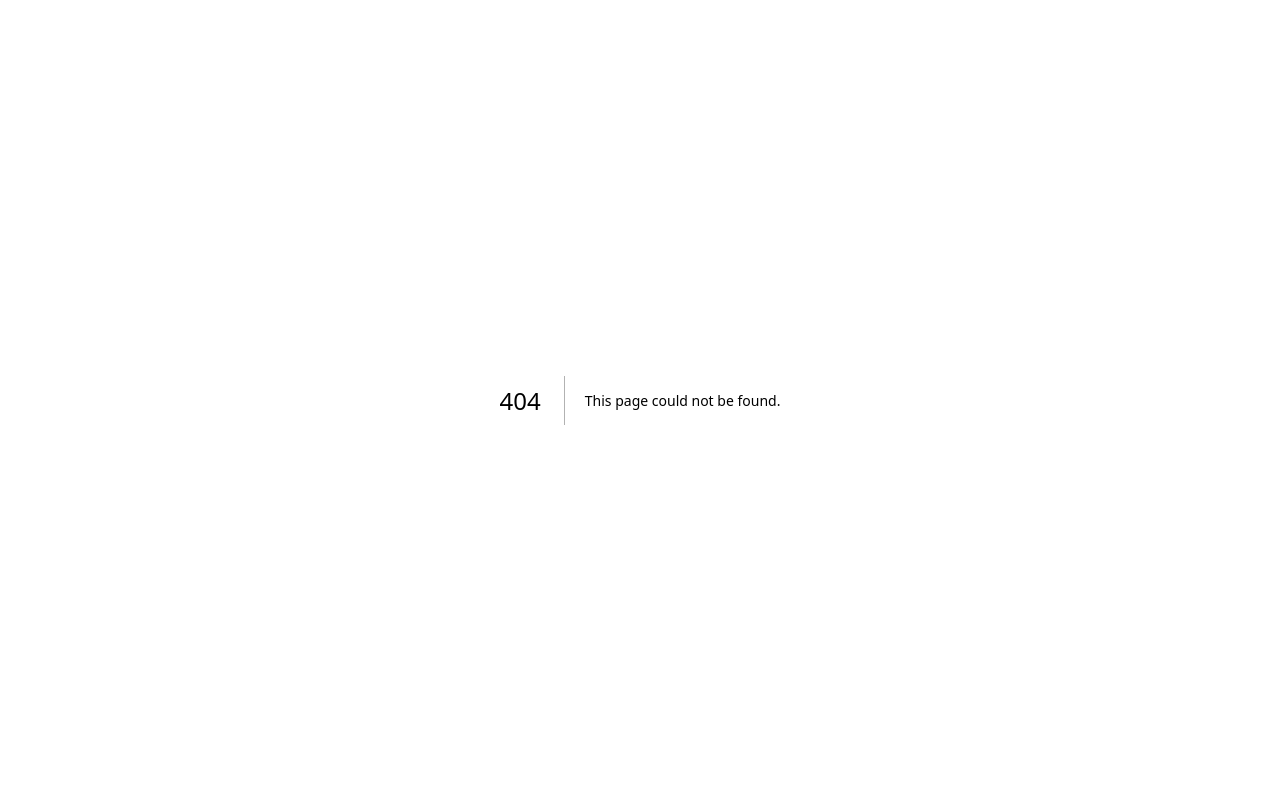
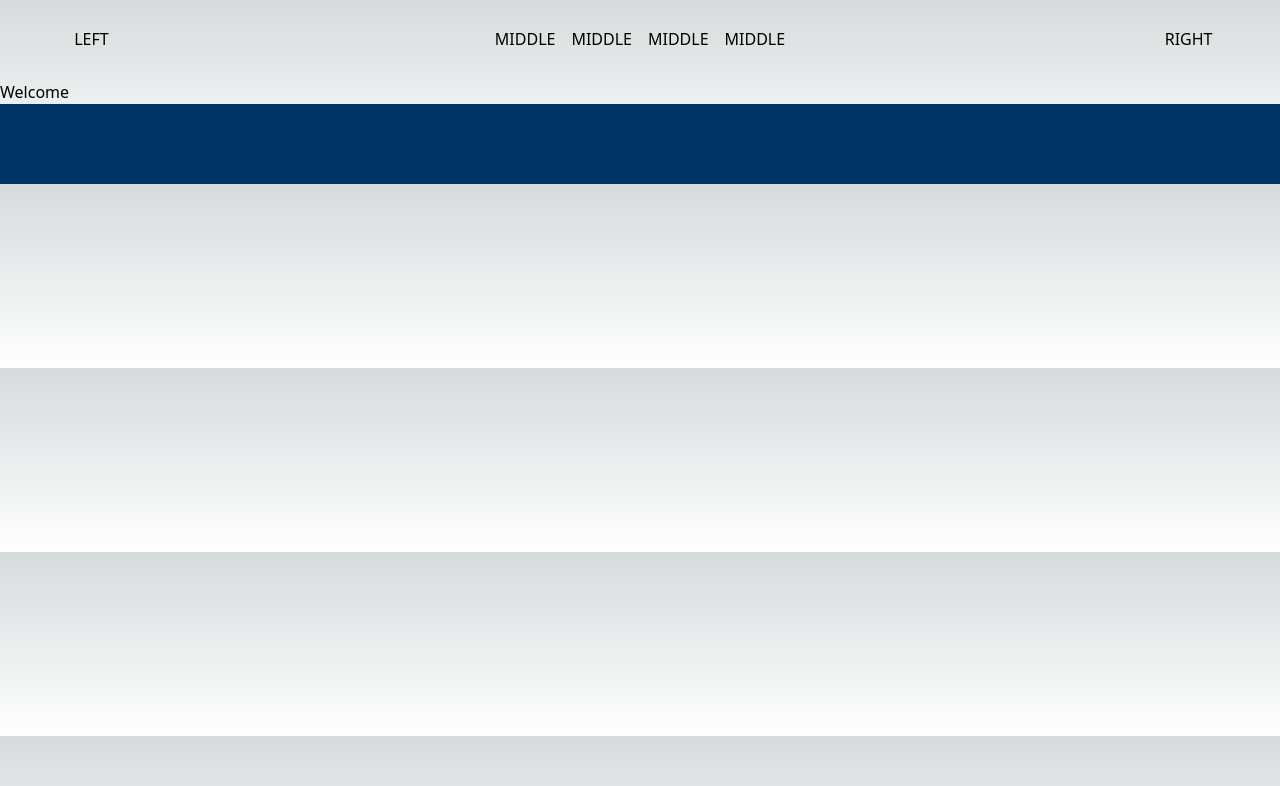
Before and after one commit to MythosMa/my-site-react, a Next.js app: page /welcome in a window 1280 px wide. Before the commit this address had no page. Shown: the top 786 px of the page. Built offline with nearby package versions, Linux system fonts and the light colour scheme.

Commit message:
first init

```diff
--- a/next.config.mjs
+++ b/next.config.mjs
@@ -1,4 +1,9 @@
 /** @type {import('next').NextConfig} */
-const nextConfig = {};
+
+const nextConfig = {
+  compiler: {
+    styledComponents: true,
+  },
+};
 
 export default nextConfig;
--- a/src/app/layout.tsx
+++ b/src/app/layout.tsx
@@ -1,8 +1,8 @@
 import type { Metadata } from "next";
-import { Inter } from "next/font/google";
 import "./globals.css";
 
-const inter = Inter({ subsets: ["latin"] });
+import Header from "@/components/header";
+import Footer from "@/components/footer";
 
 export const metadata: Metadata = {
   title: "Create Next App",
@@ -16,7 +16,11 @@ export default function RootLayout({
 }>) {
   return (
     <html lang="en">
-      <body className={inter.className}>{children}</body>
+      <body className="flex flex-col">
+        <Header></Header>
+        <div className="flex-1">{children}</div>
+        <Footer></Footer>
+      </body>
     </html>
   );
 }
--- /dev/null
+++ b/src/app/welcome/page.tsx
@@ -0,0 +1,3 @@
+export default function Welcome() {
+  return <h1>Welcome</h1>;
+}
--- /dev/null
+++ b/src/components/footer/index.tsx
@@ -0,0 +1,3 @@
+export default function Footer() {
+    return <div className="w-full h-[10vh] bg-[#003366]"></div>;
+  }
--- /dev/null
+++ b/src/components/header/index.tsx
@@ -0,0 +1,20 @@
+import TabText from "./tab";
+
+export default function Header() {
+  return (
+    <div className="flex flex-row w-full h-[10vh]">
+      <div className="w-1/6 flex items-center justify-center">
+        <TabText text="LEFT" />
+      </div>
+      <div className="w-5/6  flex items-center justify-center">
+        <TabText className="mr-4" text="MIDDLE" />
+        <TabText className="mr-4" text="MIDDLE" />
+        <TabText className="mr-4" text="MIDDLE" />
+        <TabText text="MIDDLE" />
+      </div>
+      <div className="w-1/6  flex items-center justify-center">
+        <TabText text="RIGHT" />
+      </div>
+    </div>
+  );
+}
--- /dev/null
+++ b/src/components/header/tab/index.module.scss
@@ -0,0 +1,9 @@
+.text {
+    cursor: pointer;
+    transition: 0.2s;
+    border-bottom: 2px solid transparent;
+}
+
+.text:hover {
+    border-bottom: 2px solid black;
+}
--- /dev/null
+++ b/src/components/header/tab/index.tsx
@@ -0,0 +1,5 @@
+import styles from "./index.module.scss";
+
+export default function TabText(props: Record<string, string | number>) {
+  return <div className={[props.className, styles.text, "w-fit"].join(" ")}>{props.text}</div>;
+}
```
Also changed, not shown: package.json (+6 -5 lines), 2 other files (tests, documents, lock files or other folders).
